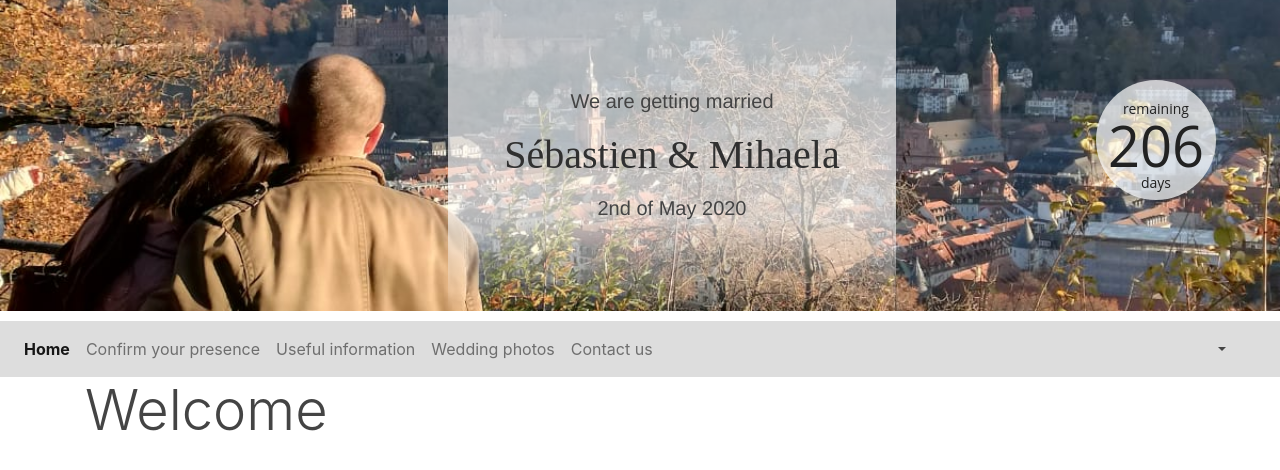
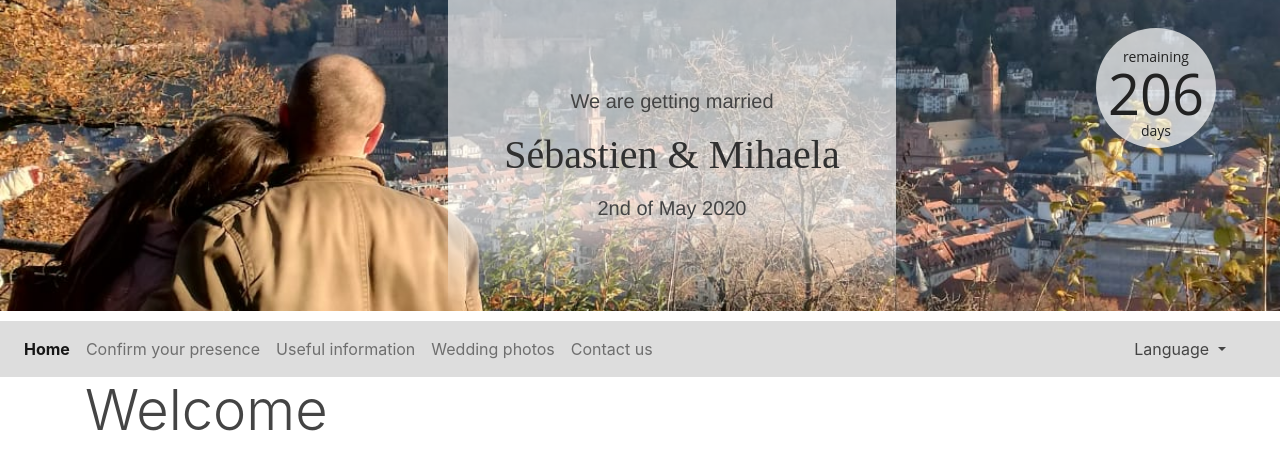
Before and after one commit to mihaelatimpu/WeddingWebsite, a website: page public/pages/home.html in a window 1280 px wide. Drawn offline with nearby package versions, Linux system fonts and the light colour scheme.

Commit message:
Fixed timer

```diff
--- a/public/css/styles.css
+++ b/public/css/styles.css
@@ -67,8 +67,6 @@ div {
 .timer {
 	display: inline-block;
 	vertical-align: middle;
-	zoom: 1;
-	box-sizing: border-box;
 	background: rgba(255,255,255,.7);
 	border-radius: 50%;
 	padding: 10px 0;
@@ -76,7 +74,7 @@ div {
 	width: 120px;
 	height: 120px;
 	right: 5%;
-	top: 10%;
+	top: 2em;
 	line-height: 37px;
 	color: #222;
 	font-family: "Open Sans"!important;
--- a/public/js/translate.js
+++ b/public/js/translate.js
@@ -3,10 +3,7 @@ $(function(){
 	$(".dropdown-menu a").click(function(){
 		var cookieValue = $(this).text();
 		translatePage($(this).text());
-		//document.cookie = "language="+$(this).text();
 		document.cookie = "lboxcook=" + encodeURIComponent(cookieValue);
-
-   // alert('You have set the cookie: ' + $.cookie('language'));
 
 	});
 });
@@ -16,22 +13,12 @@ function getCookieData(cookie_name) {
 	var results = document.cookie.match ('(^|;) ?' + cookie_name + '=([^;]*)(;|$)');
 	return results ? decodeURIComponent(results[2]) : null;
 }
-/*
-
-function getCookieData( name ) {
-    var pairs = document.cookie.split("; "),
-        count = pairs.length, parts;
-    while ( count-- ) {
-        parts = pairs[count].split("=");
-        if ( parts[0] === name )
-            return parts[1];
-    }
-    return false;
-}*/
 
 function initPage() {
 	var language = getCookieData("lboxcook");
+	if(language){
 		translatePage(language);
+	}
 }
 function translatePage(language) {
 	$("#languageDropdown").text(language);
```
Lines whose indentation alone changed are shown as unchanged.
